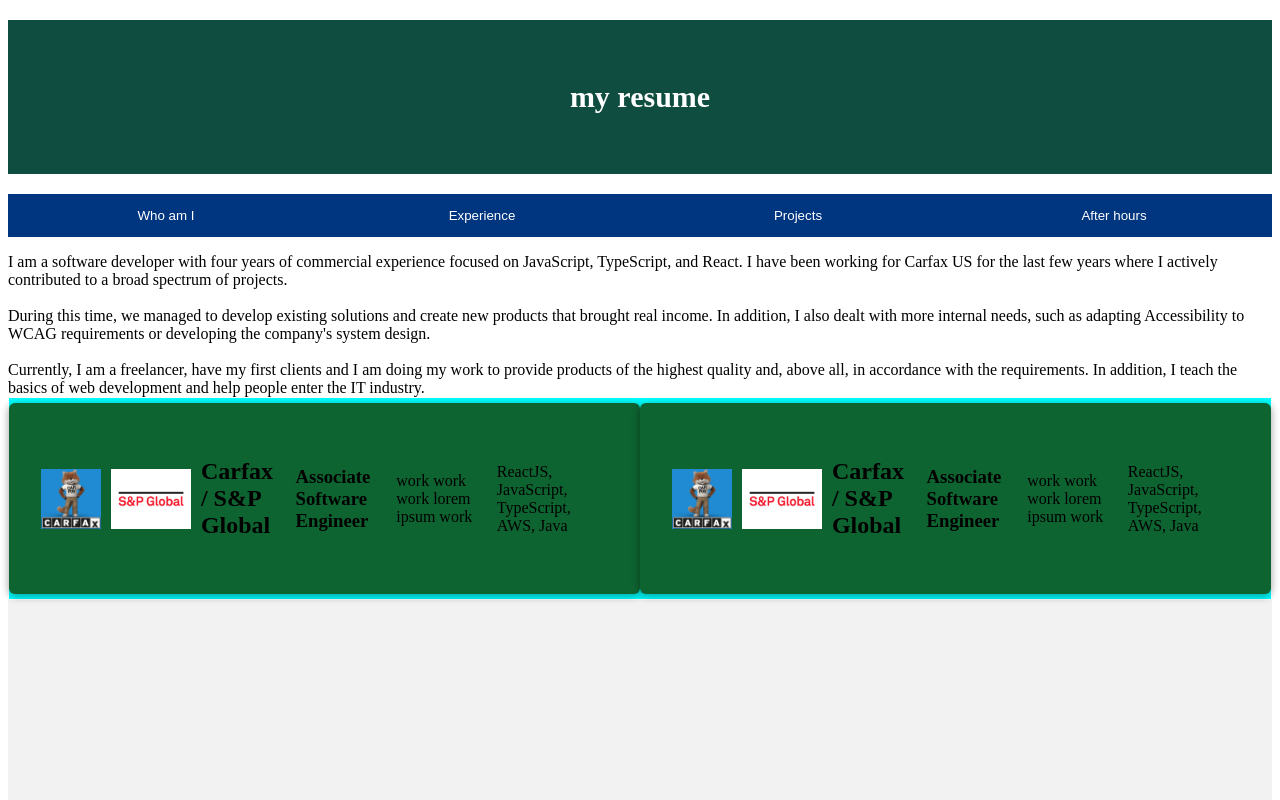
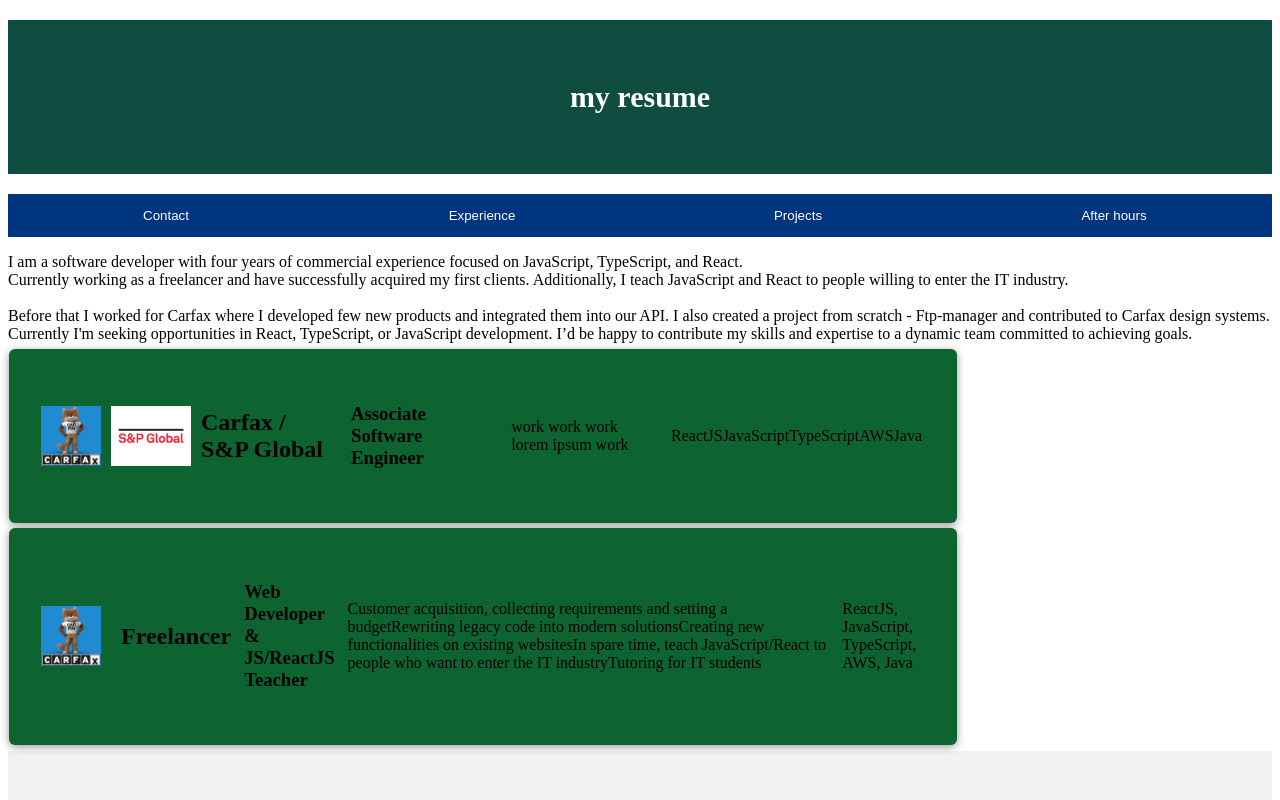
Before and after one commit to MateuszKalwaj/personal_page, a React (Vite) app: page / in a window 1280 px wide. Shown: the top 800 px of the page. Built offline with nearby package versions, Linux system fonts and the light colour scheme.

Commit message:
Removed useRef, changed data

```diff
--- a/src/UI/MainUI/AfterHours.jsx
+++ b/src/UI/MainUI/AfterHours.jsx
@@ -1,9 +1,8 @@
-import Card from "../Card.jsx";
+function AfterHours() {
 
-function AfterHours() {
     return (
         <>
-            <div>
+            <div className='after-hours' id="after-hours">
                 <li>Hobby_1</li>
                 <li>Hobby_2</li>
                 <li>Hobby_3</li>
--- a/src/UI/MainUI/Contact.jsx
+++ b/src/UI/MainUI/Contact.jsx
@@ -1,21 +1,36 @@
-function Contact() {
+import {useEffect, useRef} from "react";
+
+function Contact({refToScroll, setRefToScroll}) {
+    const myRef = useRef(null);
+
+    useEffect(() => {
+        if (refToScroll === 'contact' && myRef.current) {
+            myRef.current.scrollIntoView({behavior: 'smooth'})
+            setRefToScroll(null);
+        }
+    }, [refToScroll, setRefToScroll]);
+
     return (
-        <section>I am a software developer with four years of commercial
-                experience focused on JavaScript, TypeScript, and React.
-                I have been working for Carfax US for the last few years where I actively contributed to a broad
-                spectrum of projects.
+        <div ref={myRef} className='contact' id="contact">
+            <section>I am a software developer with four years of commercial experience
+                focused on JavaScript, TypeScript, and React.
+                <br/>
+                Currently working as a freelancer and have successfully
+                acquired my first clients. Additionally, I teach JavaScript and React
+                to people willing to enter the IT industry.
                 <br/>
                 <br/>
-                During this time, we managed to develop existing solutions and create new products
-                that brought real income. In addition, I also dealt with more internal needs, such as adapting
-                Accessibility to WCAG requirements or developing the company's system design.
+                Before that I worked for Carfax where I developed few new
+                products and integrated them into our API. I also created a project
+                from scratch - Ftp-manager and contributed to Carfax design
+                systems.
                 <br/>
-                <br/>
-                Currently, I am a freelancer, have my first clients and I am doing my work to provide products of
-                the highest quality and, above all, in accordance with the requirements. In addition,
-                I teach the basics of web development and help people enter the IT industry.
-                <br/>
-        </section>
+                Currently I'm seeking opportunities in React, TypeScript, or
+                JavaScript development. I’d be happy to contribute my skills and
+                expertise to a dynamic team committed to achieving goals.
+
+            </section>
+        </div>
     )
 }
 
--- a/src/UI/MainUI/ExperienceCards.css
+++ b/src/UI/MainUI/ExperienceCards.css
@@ -1,10 +1,8 @@
 .experience {
-    display: flex;
-    justify-content: space-between;
-    background-color: aqua;
+
 }
 
 .container {
     display: flex;
-    justify-content: flex-end;
+    width: 75%;
 }
--- a/src/UI/MainUI/ExperienceCards.jsx
+++ b/src/UI/MainUI/ExperienceCards.jsx
@@ -1,27 +1,17 @@
 import Card from "../Card.jsx";
 import {JOBS} from "../../data.js";
-import {useEffect, useRef} from "react";
 import './ExperienceCards.css';
 
-function ExperienceCards({refToScroll, setRefToScroll}) {
-
-    const myRef = useRef(null);
-
-    useEffect(() => {
-        if (refToScroll === 'experience' && myRef.current) {
-            myRef.current.scrollIntoView({behavior: 'smooth'});
-            setRefToScroll(null);
-        }
-    }, [refToScroll, setRefToScroll]);
+function ExperienceCards() {
 
     return (
-        <>
-            <div className='container'>
-                <div ref={myRef} className='experience'>
+
+            <div className='container' id="experience">
+                <div className='experience' >
                     {JOBS.map((job) => <Card {...job} />)}
                 </div>
             </div>
-        </>
+
     )
 }
 
--- a/src/UI/MainUI/Navigate.jsx
+++ b/src/UI/MainUI/Navigate.jsx
@@ -1,15 +1,24 @@
 import Header from "../Header.jsx";
 import './Navigate.css';
 
-function Navigate({setRefToScroll}) {
+function Navigate() {
+
+    const links = [
+        {name: "Contact", id: "contact"}, {name: "Experience", id: "experience"}, {name: "Projects", id: "projects"}, {name: "After hours", id: 'after-hours'}
+    ]
+
+    const handleClick = (id) => {
+        const target = document.getElementById(id.toLowerCase());
+        target.scrollIntoView({behavior: "smooth"})
+    }
+
     return (
         <>
         <Header/>
         <ul>
-            <button className='nav-button'>Who am I</button>
-            <button className='nav-button' onClick={() => setRefToScroll('experience')}>Experience</button>
-            <button className='nav-button' onClick={()=> setRefToScroll('projects')}>Projects</button>
-            <button className='nav-button'>After hours</button>
+            {links.map((link) => {
+                return <button key={link.name} className='nav-button' onClick={()=> handleClick(link.id)}>{link.name}</button>
+            })}
         </ul>
         </>
     )
--- a/src/UI/MainUI/Projects.jsx
+++ b/src/UI/MainUI/Projects.jsx
@@ -1,25 +1,16 @@
 import Project from "../Project.jsx";
-import {useEffect, useRef} from "react";
 import './Projects.css';
 
-    function Projects({ refToScroll, setRefToScroll }) {
-        const myRef = useRef(null);
-
-        useEffect(() => {
-            if (refToScroll === 'projects' && myRef.current) {
-                myRef.current.scrollIntoView({ behavior: 'smooth' });
-                setRefToScroll(null);
-            }
-        }, [refToScroll, setRefToScroll]);
+    function Projects() {
 
     return (
-        <div ref={myRef} className='projects'>
+        <section id="projects" className='projects'>
             <Project/>
             <br/>
             <Project/>
             <br/>
             <Project/>
-        </div>
+        </section>
     )
 }
 
--- a/src/data.js
+++ b/src/data.js
@@ -7,14 +7,17 @@ export const JOBS = [
         company: 'Carfax / S&P Global',
         title: 'Associate Software Engineer',
         description: 'work work work lorem ipsum work',
-        technologies: 'ReactJS, JavaScript, TypeScript, AWS, Java'
+        technologies: ['ReactJS', 'JavaScript', 'TypeScript', 'AWS', 'Java']
     },
     {
         image: carfaxlogo,
-        image_alternative: splogo,
-        company: 'Carfax / S&P Global',
-        title: 'Associate Software Engineer',
-        description: 'work work work lorem ipsum work',
+        company: 'Freelancer',
+        title: 'Web Developer & JS/ReactJS Teacher',
+        description: ['Customer acquisition, collecting requirements and setting a budget',
+            'Rewriting legacy code into modern solutions',
+            'Creating new functionalities on existing websites',
+            'In spare time, teach JavaScript/React to people who want to enter the IT industry',
+            'Tutoring for IT students'],
         technologies: 'ReactJS, JavaScript, TypeScript, AWS, Java'
     }
 ]
```
